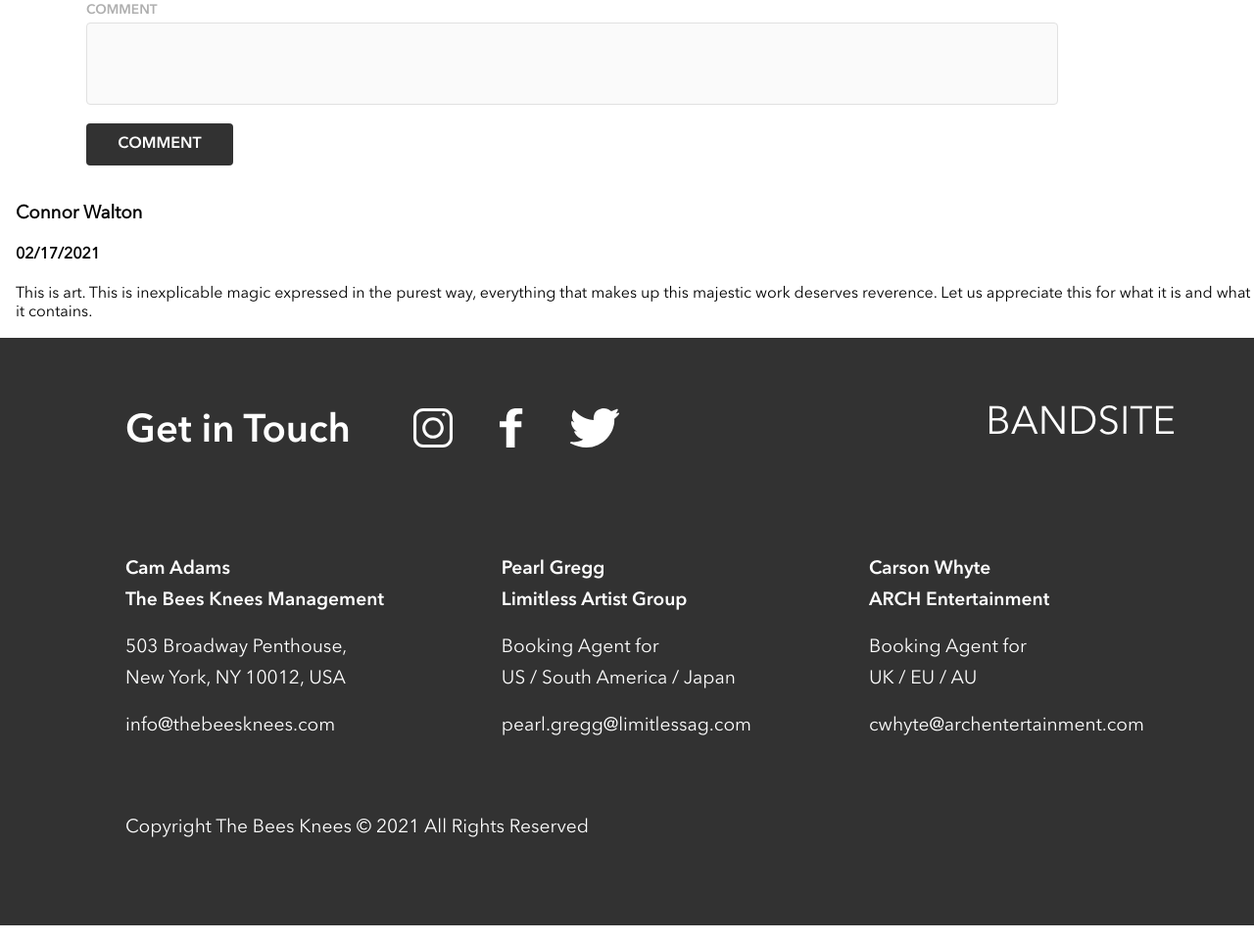
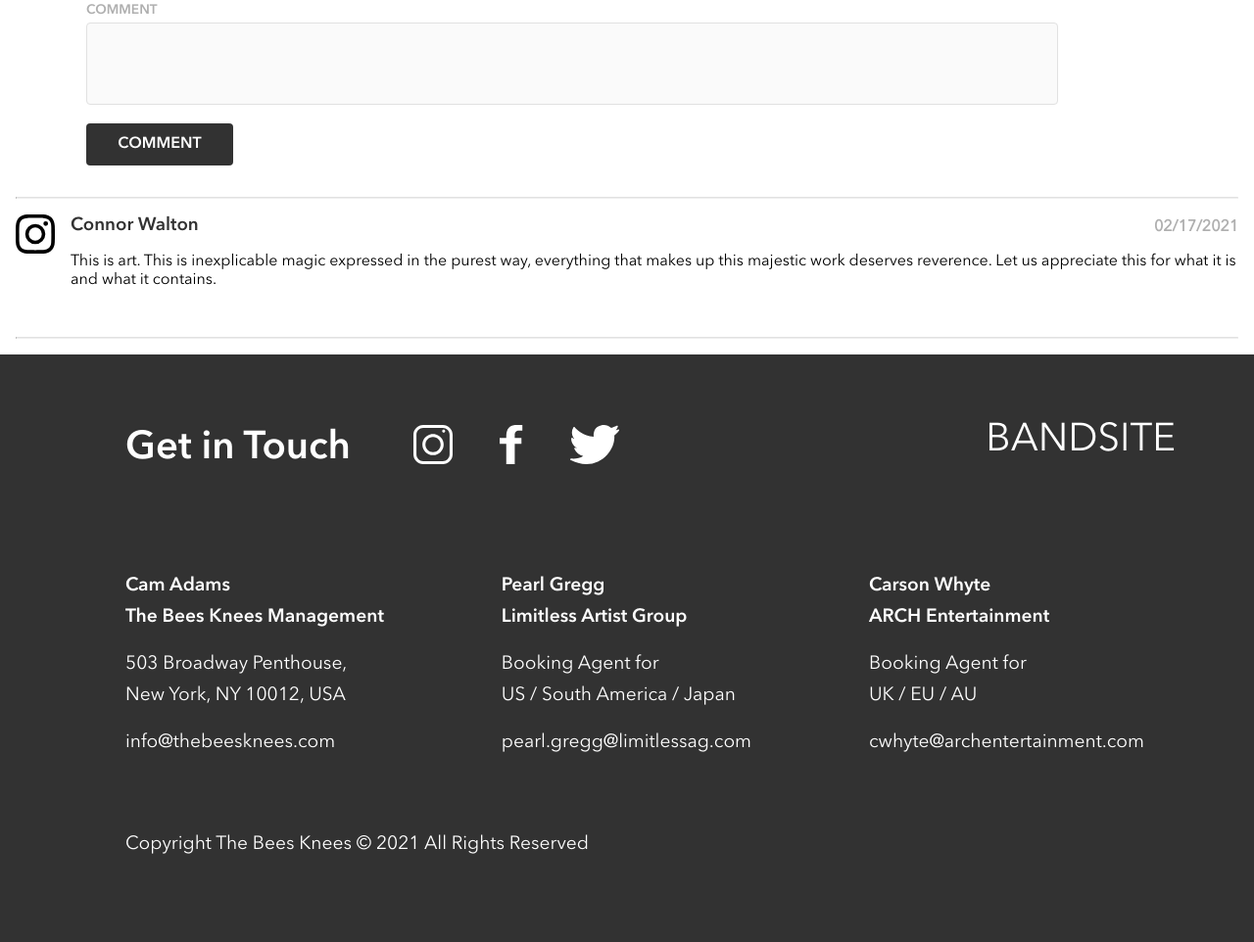
Before and after one commit to mastales/bandsite-project, a plain HTML site: page index.html in a window 1280 px wide. Shown: the part 3109-4071 px from the top of the page at 98% size. Drawn offline with Linux system fonts and the light colour scheme.

Commit message:
styled bottom of comment section to template for when JS is added

```diff
--- a/index.html
+++ b/index.html
@@ -101,14 +101,28 @@
                     <button class="info__button">Comment</button>
                 </div>
             </ul>
+            <hr class="divider">
             <div class="comments">
                 <div class="comment__card">
-                    <img class="comment__card-pic">
-                    <h3 class="comment__card-title">Connor Walton</h3>
-                    <h4 class="comment__cacrd-date">02/17/2021</h4>
-                    <p>This is art. This is inexplicable magic expressed in the purest way,
-                        everything that makes up this majestic work deserves reverence.
-                        Let us appreciate this for what it is and what it contains.</p>
+                    <div class="comment__div--left">
+                        <img class="comment__card-img" src="./assets/icons/black-instagram-icon.svg" >
+                    </div>
+
+                    <div class="comment__div--right">
+                        <div class="comment__div--middle">
+                            <h3 class="comment__card-title">Connor Walton</h3>
+                            <h4 class="comment__card-date">02/17/2021</h4>
+                        </div>
+
+                        <div class="comment__div--bottom">
+                            <p>This is art. This is inexplicable magic expressed in the purest way,
+                            everything that makes up this majestic work deserves reverence.
+                            Let us appreciate this for what it is and what it contains.</p>
+                        </div>
+                    </div>
+                </div>
+
+            <hr class="divider">
                 </div>
             </div>
         </section>
--- a/styles/partials/_comments.scss
+++ b/styles/partials/_comments.scss
@@ -12,6 +12,7 @@
 }
 
 //Code
+//Comment Add Area
 .info {
     margin: 0;
     font-family: "AvenirNextLTPro-Regular";
@@ -92,6 +93,55 @@
         text-transform: uppercase;
         border-radius: 4px;
         border: none;
-
     }
 }
+
+//Comment Populated Area
+.comment {
+
+    &__card {
+        display: flex;
+    }
+
+    &__card-img {
+        height: 2.5rem;
+        padding: 0;
+    }
+
+    &__card-title {
+        margin: 0;
+        font-family: 'AvenirNextLTPro-Demi';
+        color: #323232;
+    }
+
+    &__card-date {
+        margin: 0;
+        font-size: 1rem;
+        color: #AFAFAF;
+    }
+//DIVs Maddness
+    &__div--left {
+        display: flex;
+        padding-right: 1rem;
+    }
+
+    &__div--right {
+        display: flex;
+        flex-direction: column;
+        margin-right: 1rem;
+    }
+
+    &__div--middle {
+        display: flex;
+        justify-content: space-between;
+        align-items: flex-end;
+    }
+
+
+
+}
+
+.divider{
+    border-top: solid 1px #E1E1E1;
+    margin: 2rem 1rem 1rem 0rem;
+}
```
Also changed, not shown: styles/bio.css.
